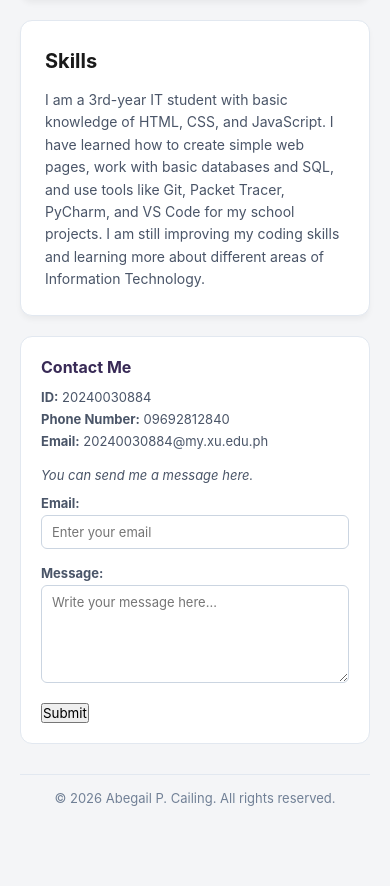
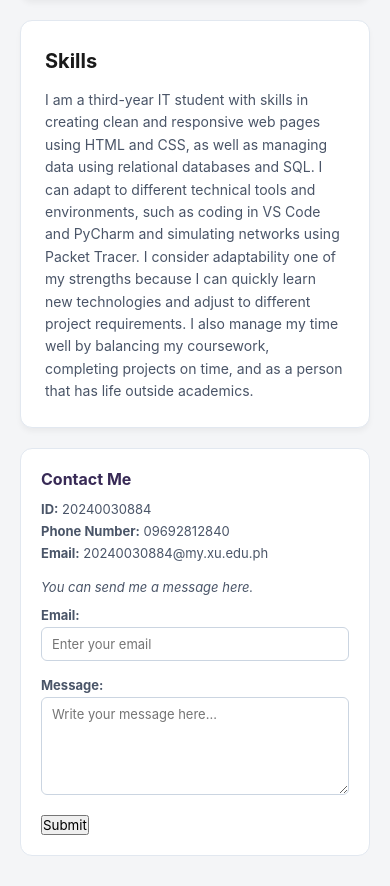
Before and after one commit to Cailing-AbbyCailing/Cailing_StudentProfile, a website: page www/index.html in a window 390 px wide. Shown: the part 818-1704 px from the top of the page. Before the commit the page ends 1644 px from the top, so only its background shows below. Drawn offline with Linux system fonts and the light colour scheme.

```diff
--- a/www/css/index.css
+++ b/www/css/index.css
@@ -11,7 +11,6 @@ body {
   padding: 20px;
 }
 
-/* SMOOTH SCROLLING */
 html {
   scroll-behavior: smooth;
 }
@@ -22,7 +21,6 @@ div[id] {
   scroll-margin-top: 25px;
 }
 
-/* HEADER & PROFILE PICTURE FIX */
 header {
   background: #382a56;
   color: #fff;
@@ -166,7 +164,6 @@ main, aside {
   min-height: 80px;
 }
 
-/* FOOTER & RESPONSIVE */
 footer {
   max-width: 1000px;
   margin: 30px auto 0;
--- a/www/index.html
+++ b/www/index.html
@@ -40,7 +40,7 @@
 
         <section id="skills" class="content-card">
             <h2 class="section-title">Skills</h2>
-            <p>I am a 3rd-year IT student with basic knowledge of HTML, CSS, and JavaScript. I have learned how to create simple web pages, work with basic databases and SQL, and use tools like Git, Packet Tracer, PyCharm, and VS Code for my school projects. I am still improving my coding skills and learning more about different areas of Information Technology.</p>
+            <p>I am a third-year IT student with skills in creating clean and responsive web pages using HTML and CSS, as well as managing data using relational databases and SQL. I can adapt to different technical tools and environments, such as coding in VS Code and PyCharm and simulating networks using Packet Tracer. I consider adaptability one of my strengths because I can quickly learn new technologies and adjust to different project requirements. I also manage my time well by balancing my coursework, completing projects on time, and as a person that has life outside academics.</p>
         </section>
     </main>
 
```
Also changed, not shown: README.md, Screenshot1.png (added), Screenshot2.png (added), Screenshot3.png.
